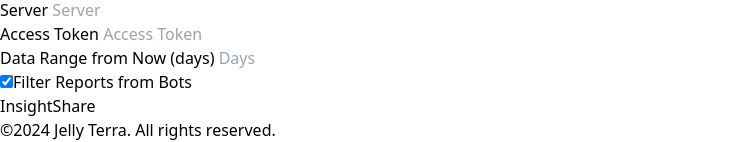
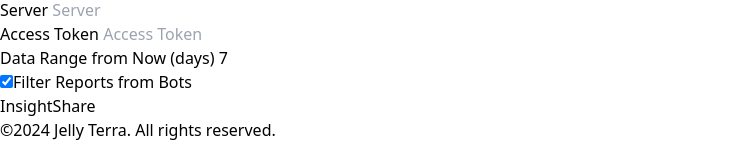
Before and after one commit to dashanalytics/webanalytics-dash, a Vue app: page / in a window 1280 px wide. Shown: the part 194-336 px from the top of the page, without its empty margins (0-738 px from the left). Built offline with nearby package versions, Linux system fonts and the light colour scheme.

Commit message:
Set default value for `data_range` in form.

```diff
--- a/src/App.vue
+++ b/src/App.vue
@@ -120,7 +120,7 @@
 
   host.value = params.get('server')
   accessToken.value = params.get('access_token')
-  dataRange.value = params.get('data_range')
+  dataRange.value = params.get('data_range') || '7'
 }
 </script>
 
@@ -154,7 +154,7 @@
           <input
               id="data_range"
               class="shadow appearance-none border rounded w-full py-2 px-3 text-gray-700 leading-tight focus:outline-none focus:shadow-outline"
-              placeholder="Days" type="number" value="7">
+              placeholder="Days" type="number">
         </div>
         <div class="flex items-center mb-4">
           <input id="do-filter-bot" type="checkbox" checked
```
